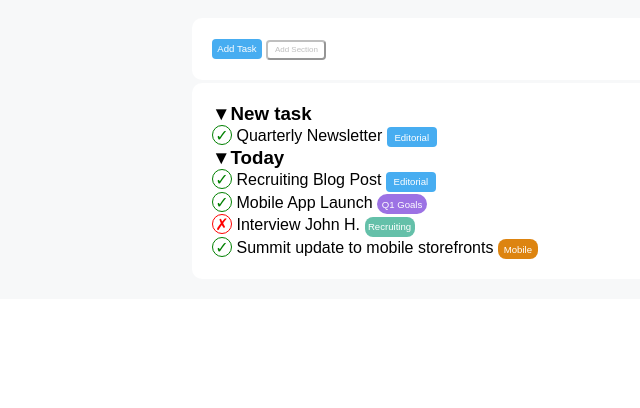
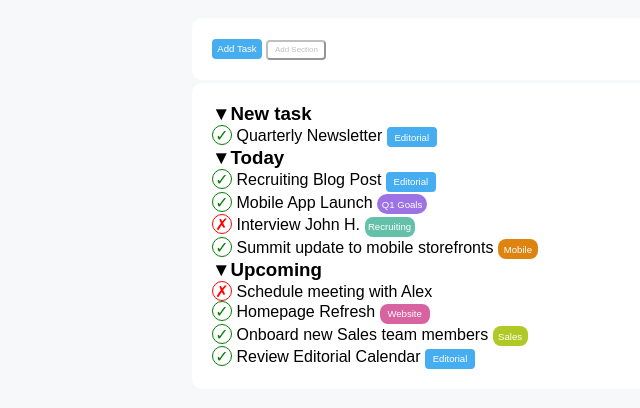
Before and after one commit to micheledimassimo/html-css-toboolist, a plain HTML site: page index.html in a window 1280 px wide. Shown: the part 72-480 px from the top of the page, without its empty margins (0-640 px from the left). Drawn offline with Linux system fonts and the light colour scheme.

Commit message:
fine: manca pulizia

```diff
--- a/css/style.css
+++ b/css/style.css
@@ -99,6 +99,28 @@ main {
     color: white;
 }
 
+.bottone6 {
+    background-color: #D863A1;
+    border: 0px;
+    width: 50px;
+    height: 20px;
+    font-size: 0.6em;
+    border-radius: 8px;
+    color: white;
+}
+
+.bottone7 {
+    background-color: #B0C926;
+    border: 0px;
+    width: 35px;
+    height: 20px;
+    font-size: 0.6em;
+    border-radius: 8px;
+    color: white;
+}
+
+
+
 .circle-check {
     border: 1px solid green;
     color: green;
--- a/index.html
+++ b/index.html
@@ -65,6 +65,50 @@
                 <button class="bottone5" type="button">Mobile</button>
 
 
+                <div>
+                    <h3>&#x25BC;Upcoming</h3>
+                    <div>
+                        <span class="circle-cross">
+                            &cross;
+                        </span>
+
+                        <span>
+                            Schedule meeting with Alex
+                        </span>
+                    </div>
+                    <div>
+                        <span class="circle-check">
+                            &check;
+                        </span>
+
+                        <span>
+                            Homepage Refresh
+                        </span>
+                        <button class="bottone6" type="button">Website</button>
+                    </div>
+                    <div>
+                        <span class="circle-check">
+                            &check;
+                        </span>
+
+                        <span>
+                            Onboard new Sales team members
+                        </span>
+                        <button class="bottone7" type="button">Sales</button>
+                    </div>
+                    <div>
+                        <span class="circle-check">
+                            &check;
+                        </span>
+                        <span>
+                            Review Editorial Calendar
+                        </span>
+                        <button class="bottone1" type="button">Editorial</button>
+                    </div>
+
+                </div>
+
+
 
 
 
```
